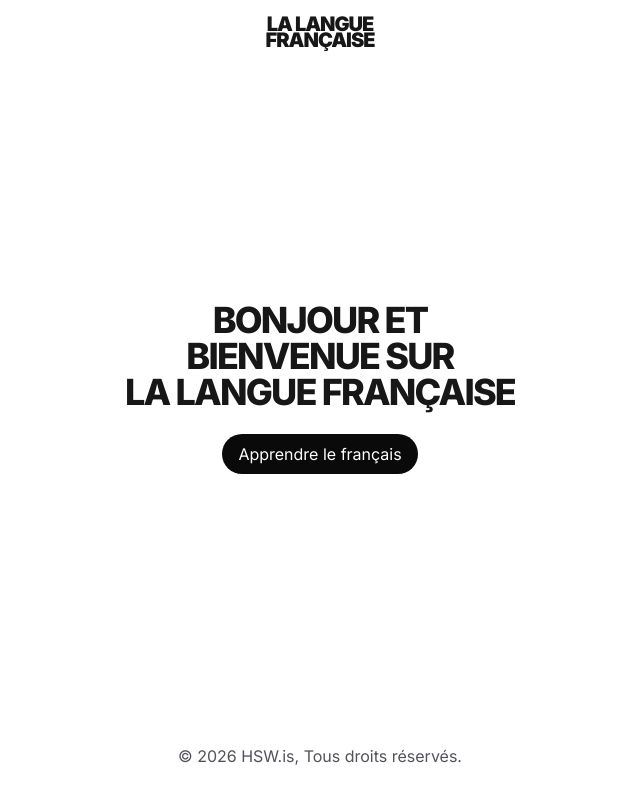
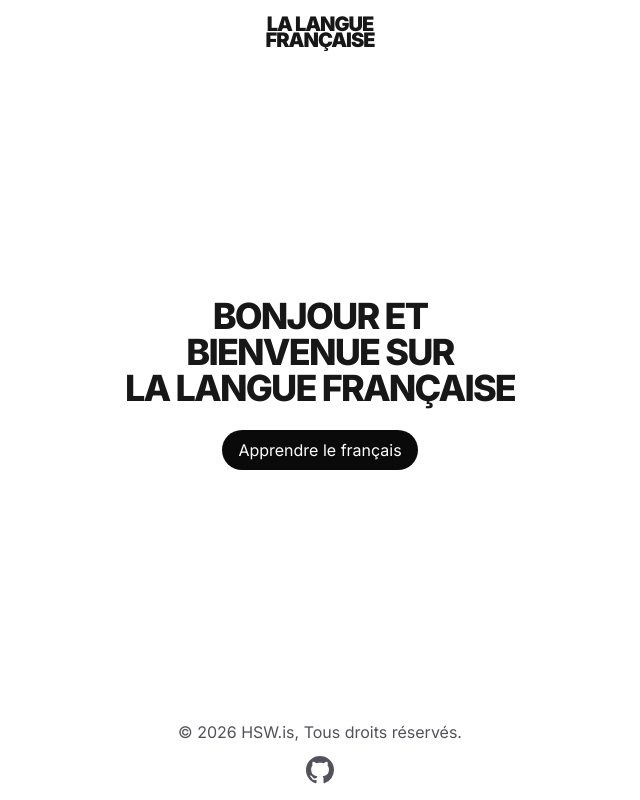
Before and after one commit to disfordave/provence, a Next.js app: page / in a window 1280 px wide. Shown: the whole page, without its empty margins (320-960 px from the left). Built offline with nearby package versions, Linux system fonts and the light colour scheme.

Commit message:
Update Footer component layout and add GitHub contribution link

```diff
--- a/src/components/Footer.tsx
+++ b/src/components/Footer.tsx
@@ -2,7 +2,7 @@
   const startYear = 2026;
   const currentYear = new Date().getFullYear();
   return (
-    <footer className="px-4 py-8 text-center text-base text-zinc-600 dark:text-zinc-400">
+    <footer className="flex flex-col items-center justify-center gap-2 p-4 text-center text-base text-zinc-600 dark:text-zinc-400">
       <p>
         &copy; {startYear}
         {currentYear !== startYear ? `-${currentYear}` : ""}{" "}
@@ -16,6 +16,23 @@
         </a>
         , <span className="text-nowrap">Tous droits réservés.</span>
       </p>
+      <a
+        href="https://git.hsw.is/provence"
+        target="_blank"
+        rel="noopener noreferrer"
+        className="mt-1 flex flex-col items-center gap-0.5 transition-opacity hover:opacity-75"
+        title="Contribuer ou signaler un problème sur GitHub"
+        aria-label="Contribuer ou signaler un problème sur GitHub"
+      >
+        <svg
+          xmlns="http://www.w3.org/2000/svg"
+          fill="currentColor"
+          className="bi bi-github size-7"
+          viewBox="0 0 16 16"
+        >
+          <path d="M8 0C3.58 0 0 3.58 0 8c0 3.54 2.29 6.53 5.47 7.59.4.07.55-.17.55-.38 0-.19-.01-.82-.01-1.49-2.01.37-2.53-.49-2.69-.94-.09-.23-.48-.94-.82-1.13-.28-.15-.68-.52-.01-.53.63-.01 1.08.58 1.23.82.72 1.21 1.87.87 2.33.66.07-.52.28-.87.51-1.07-1.78-.2-3.64-.89-3.64-3.95 0-.87.31-1.59.82-2.15-.08-.2-.36-1.02.08-2.12 0 0 .67-.21 2.2.82.64-.18 1.32-.27 2-.27s1.36.09 2 .27c1.53-1.04 2.2-.82 2.2-.82.44 1.1.16 1.92.08 2.12.51.56.82 1.27.82 2.15 0 3.07-1.87 3.75-3.65 3.95.29.25.54.73.54 1.48 0 1.07-.01 1.93-.01 2.2 0 .21.15.46.55.38A8.01 8.01 0 0 0 16 8c0-4.42-3.58-8-8-8" />
+        </svg>
+      </a>
     </footer>
   );
 }
```
